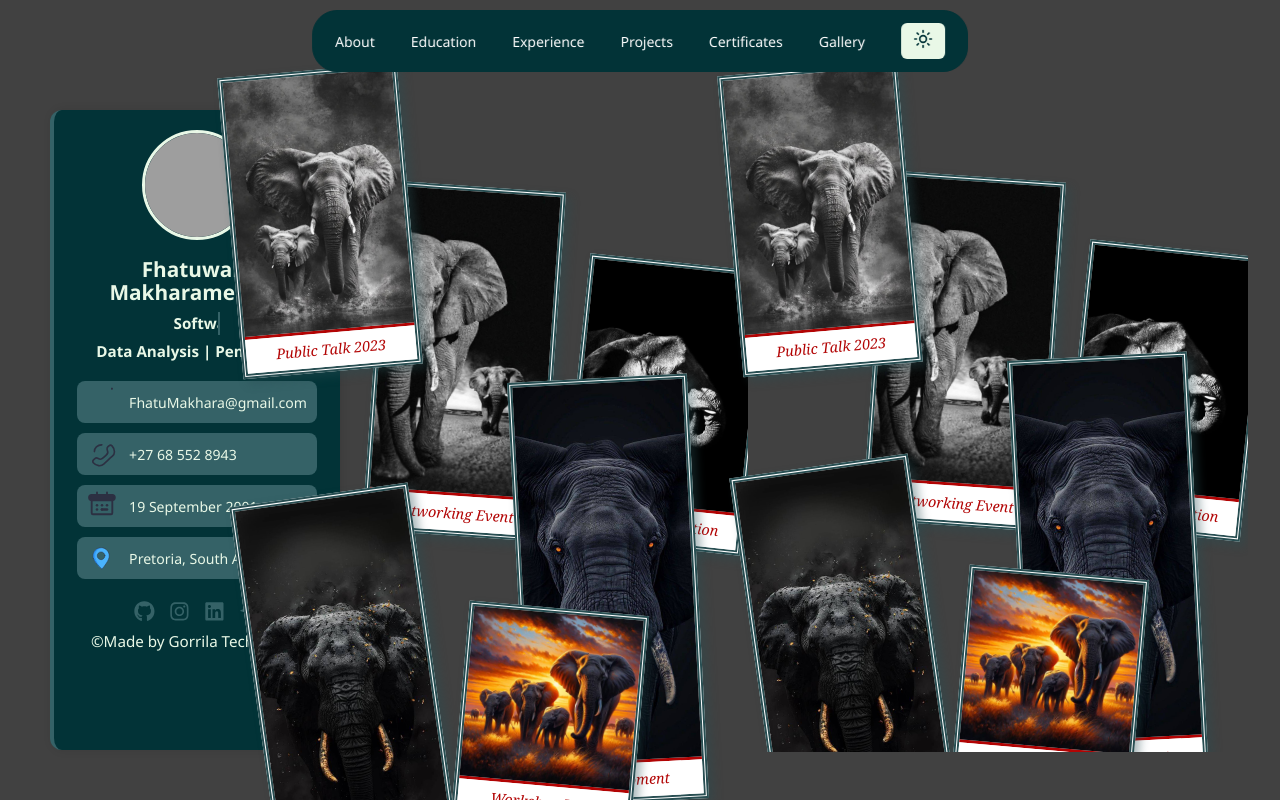
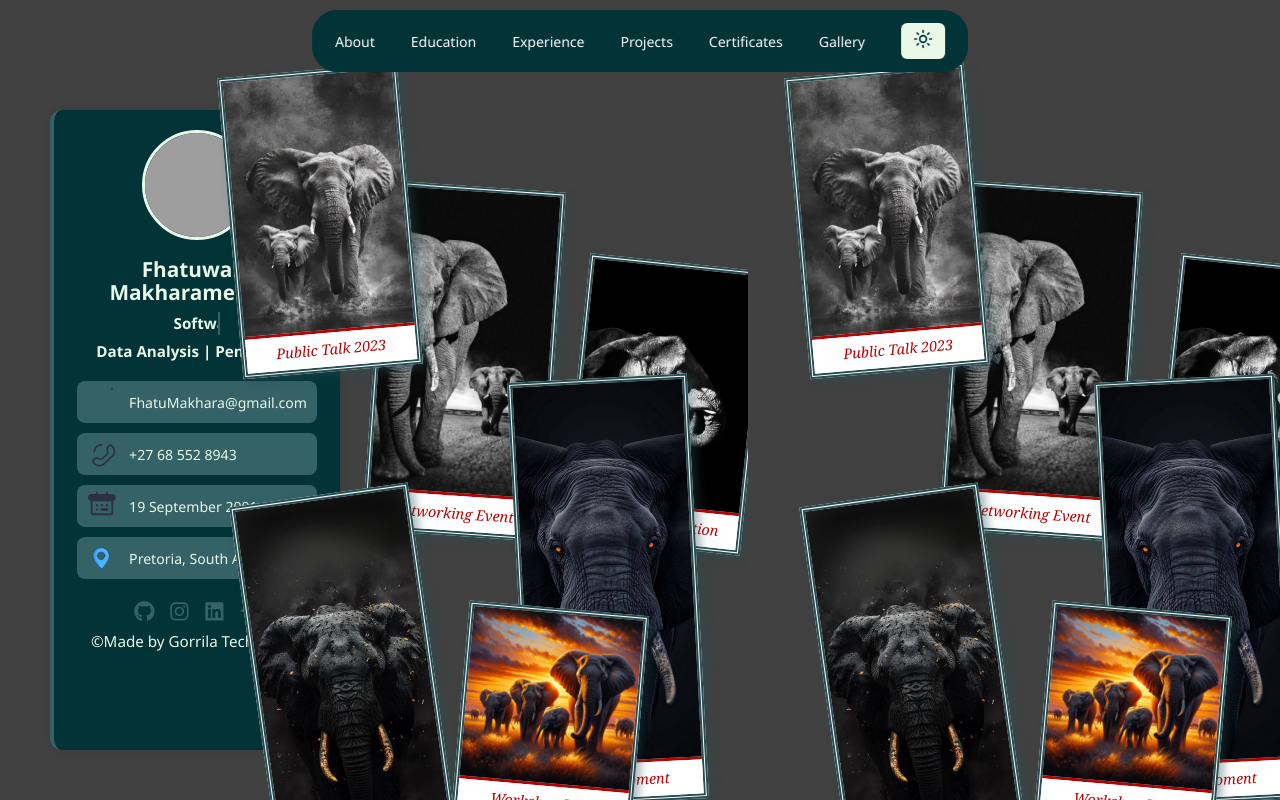
Before and after one commit to CodeboyTF/Personal-Profile-Website, a React (Vite) app: page / in a window 1280 px wide. Both pictures are taken after a click on the item "Gallery". Built offline with nearby package versions, Linux system fonts and the light colour scheme; grey boxes are pictures that could not be loaded.

Commit message:
Updated Gallery1 css

```diff
--- a/src/Pages/Gallery_Page/Gallery.css
+++ b/src/Pages/Gallery_Page/Gallery.css
@@ -7,8 +7,8 @@ body {
   position: fixed;
   top: 0;
   right: 0;
-  width: 50vw;
-  height: 100vh;
+  width: 45vw;
+  height: 70vh;
   padding: 2rem;
   font-family: 'Georgia', serif;
   background-color: transparent;
@@ -27,8 +27,8 @@ body {
 
 .collage-area {
   position: relative;
-  width: 100%;
-  height: calc(100vh - 5rem); /* Adjust height based on title */
+  width: 120%;
+  height: calc(100vh - 2rem); /* Adjust height based on title */
   overflow-y: scroll;
   overflow-x: hidden;
 }
```
